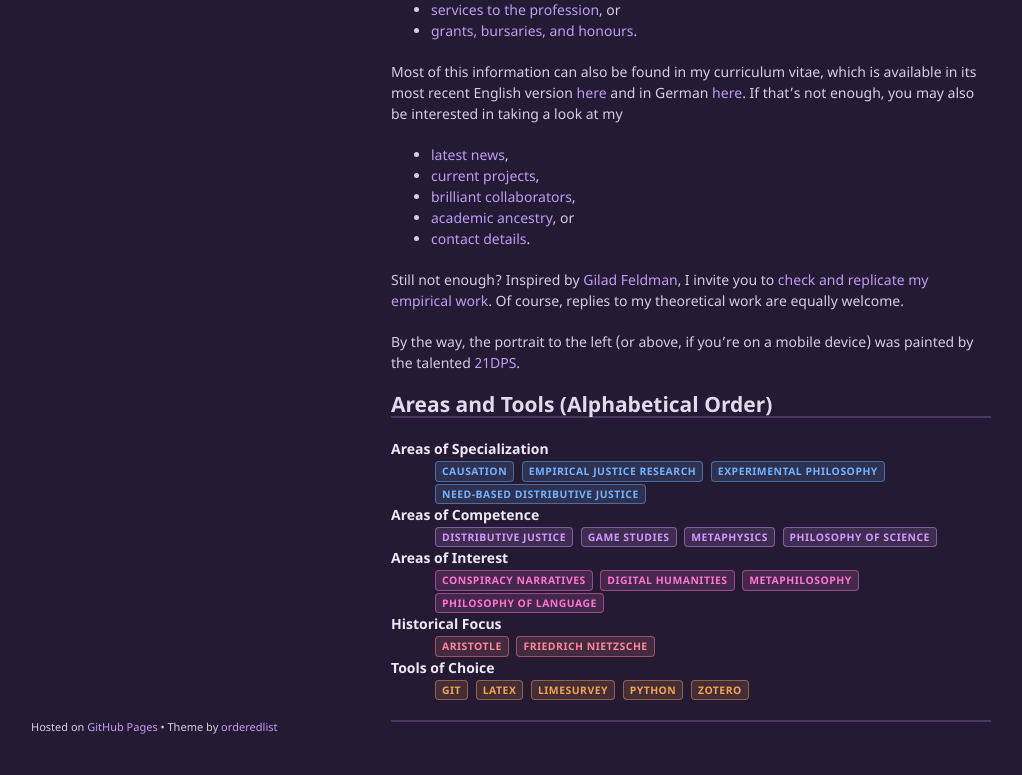
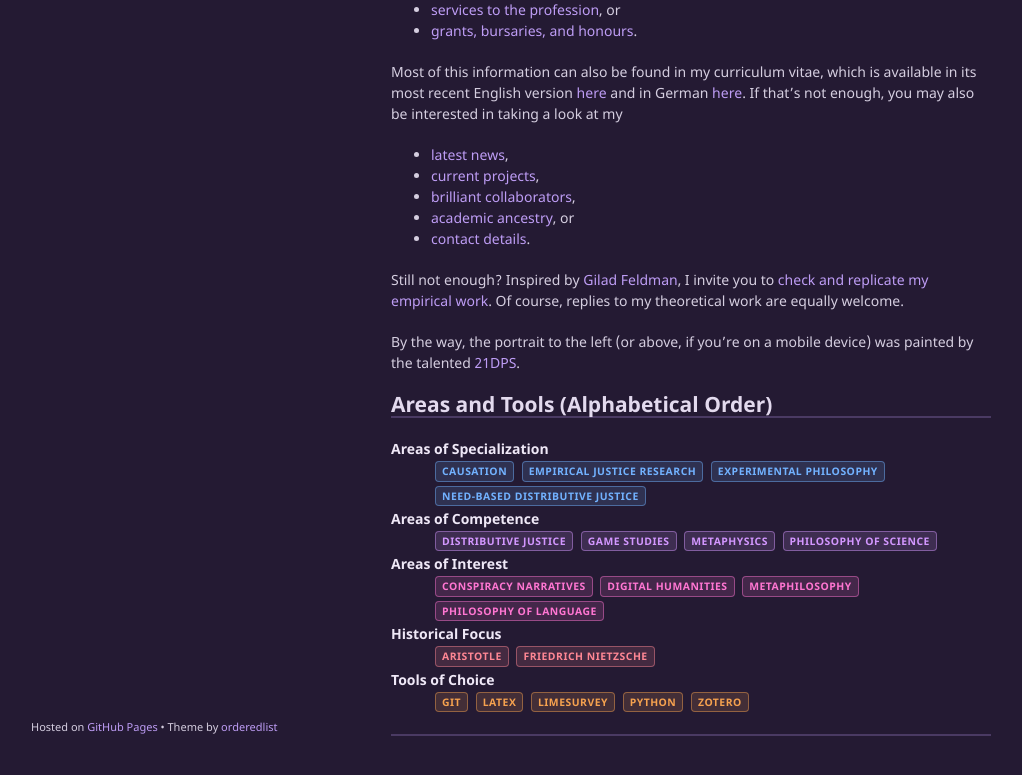
Before and after one commit to alephmembeth/alephmembeth.github.io, a Jekyll site: the page built from index.md, in a window 1280 px wide and 1201 px high. Shown: the part 395-1170 px from the top of the window, without its empty margins (129-1151 px from the left). Built offline with Jekyll 4.4.1, drawn with Linux system fonts in a browser that asks for light colours.

Commit message:
Update style.scss

```diff
--- a/assets/css/style.scss
+++ b/assets/css/style.scss
@@ -10,6 +10,7 @@
    padding: 0 6px;
    height: 1.15rem;
    margin-left: 4px;
+   margin-block: 2px;
    font-size: 0.65rem;
    font-weight: 600;
    border-radius: 4px;
```
